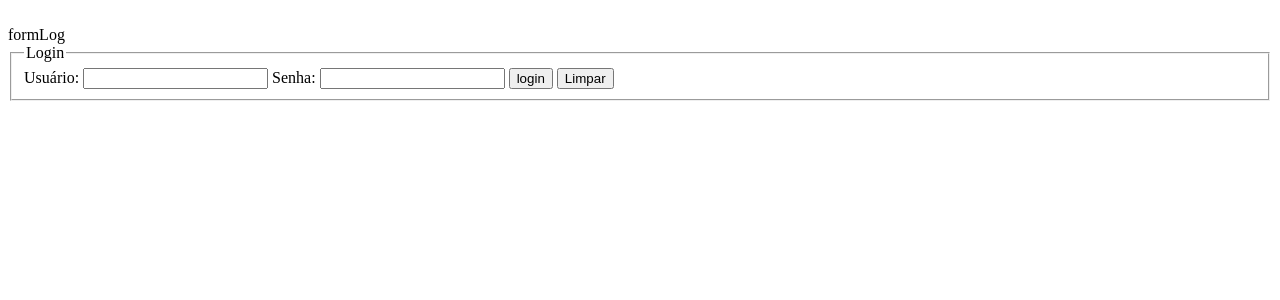
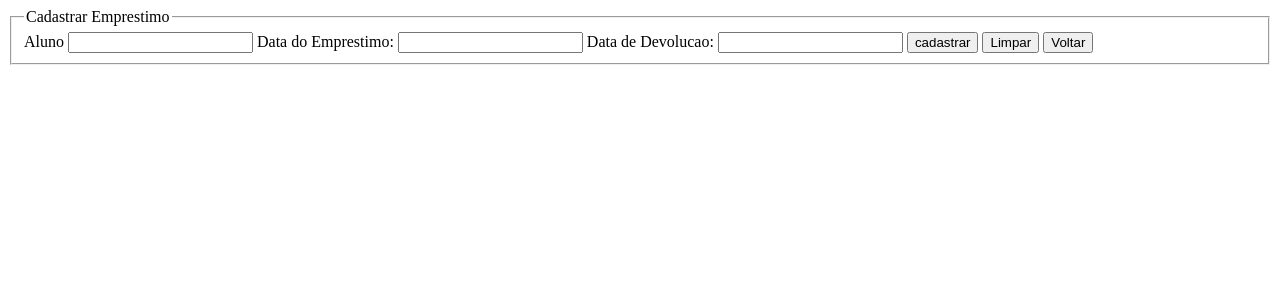
Before and after one commit to alfredopaulo/lib, a PHP site: page /libra/view/formCadastrarEmprestimo.php in a window 1280 px wide. Shown: the top 300 px of the page. Run offline with PHP 8.4, Linux system fonts and the light colour scheme.

Commit message:
Cadastrar Emprestimo adicionado

```diff
--- a/index.php
+++ b/index.php
@@ -2,6 +2,7 @@
     require('model/database.php');
     require('model/libra_db.php');
     require('model/Aluno.php');
+    require('model/Emprestimo.php');
 
     $action = filter_input(INPUT_POST, 'action');
 
@@ -187,6 +188,24 @@
 
             break;
 
+        case 'cadastrar_emprestimo':
+            $id_aluno_emprestimo = filter_input(INPUT_POST, 'id_aluno');
+            $data_emprestimo_emprestimo = filter_input(INPUT_POST, 'data_emprestimo');
+            $data_devolucao_emprestimo = filter_input(INPUT_POST, 'data_devolucao');
+
+            $count = cadastrarEmprestimo($id_aluno_emprestimo, $data_emprestimo_emprestimo,
+                $data_devolucao_emprestimo);
+
+            if($count > 0){
+                $message = 'Emprestimo cadastrado com sucesso!';
+            }else{
+                $message = 'Não foi possível cadastrar emprestimo!';
+            }
+            echo "<script type='text/javascript'>alert('$message');</script>";
+            include('view/formCadastrarEmprestimo.php');
+
+            break;
+
         default:
             include('view/formLog.php');
     }
--- /dev/null
+++ b/view/formCadastrarEmprestimo.php
@@ -0,0 +1,24 @@
+<html>
+    <form action="../index.php" method="post">
+        <fieldset>
+            <legend>Cadastrar Emprestimo</legend>
+            <input type="hidden" name="action" value="cadastrar_emprestimo">
+
+            <label for="id_aluno">Aluno</label>
+            <input type="text" id="id_aluno" name="id_aluno" value=""/>
+
+            <label for "data_emprestimo">Data do Emprestimo:</label>
+            <input type="text" id="data_emprestimo" name="data_emprestimo" value="" />
+
+            <label for="data_devolucao">Data de Devolucao:</label>
+            <input type="text" id="data_devolucao" name="data_devolucao" value="" />
+
+            <input type="submit" value="cadastrar" />
+            <input  type="reset" value="Limpar" />
+            <input type="button" value="Voltar" onclick="history.go(-1)">
+        </fieldset>
+    </form>
+</html>
+
+<?php include('status.php') ?>
+<?php include('footer.php') ?>
--- a/view/pagina_p.php
+++ b/view/pagina_p.php
@@ -27,6 +27,9 @@
 <a href="./view/formCadastrarAluno.php">Cadastrar Aluno</a>
 <br>
 
+<a href="./view/formCadastrarEmprestimo.php">Cadastrar Emprestimo</a>
+<br>
+
 <form action="." method="post">
     <input type="hidden" name="action" value="listarLivros">
     <input type="submit" value="listarLivros" />
```
Also changed, not shown: model/Emprestimo.php (added, +33 -0 lines), model/creation_database.sql (+8 -0 lines).
